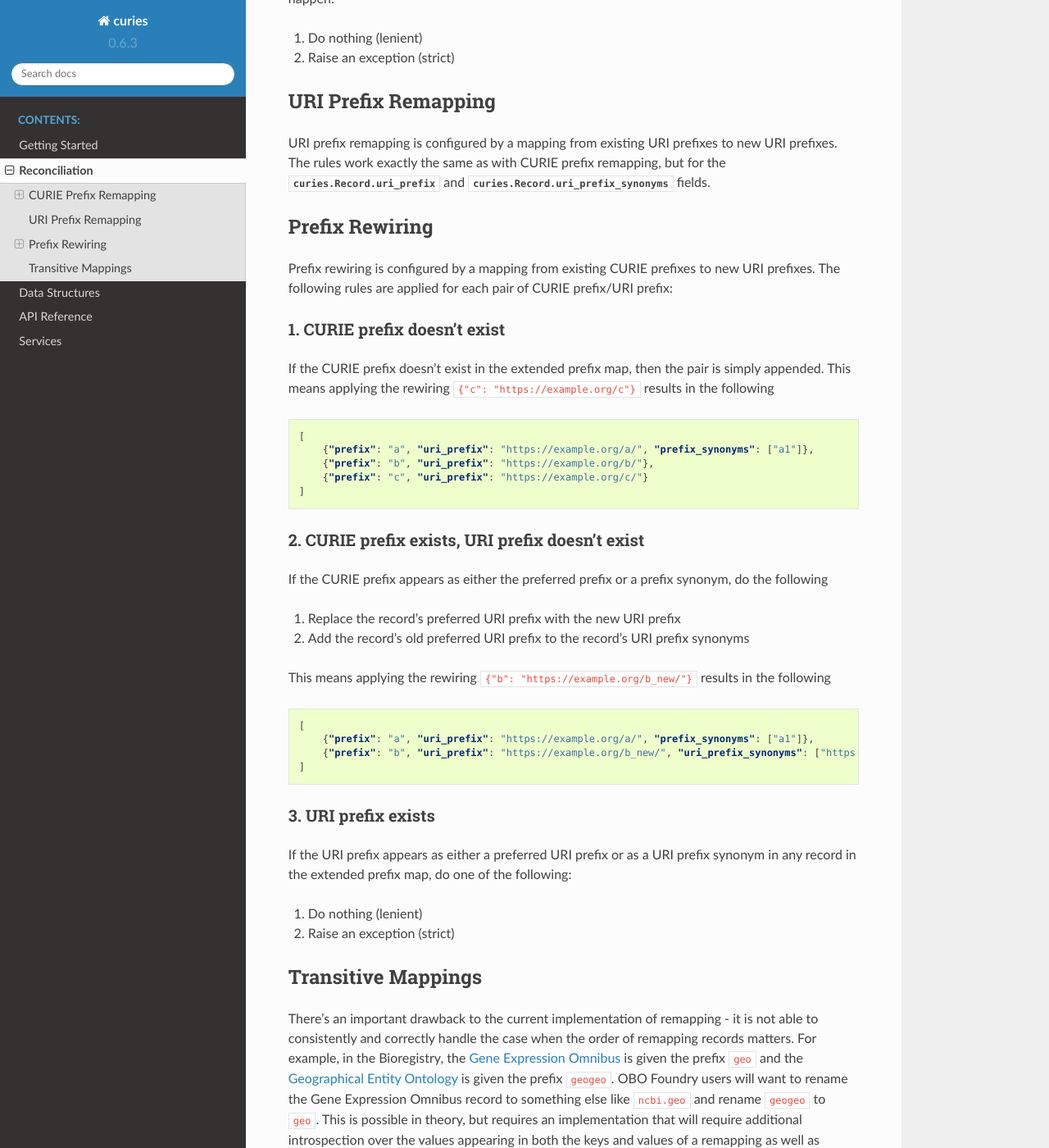
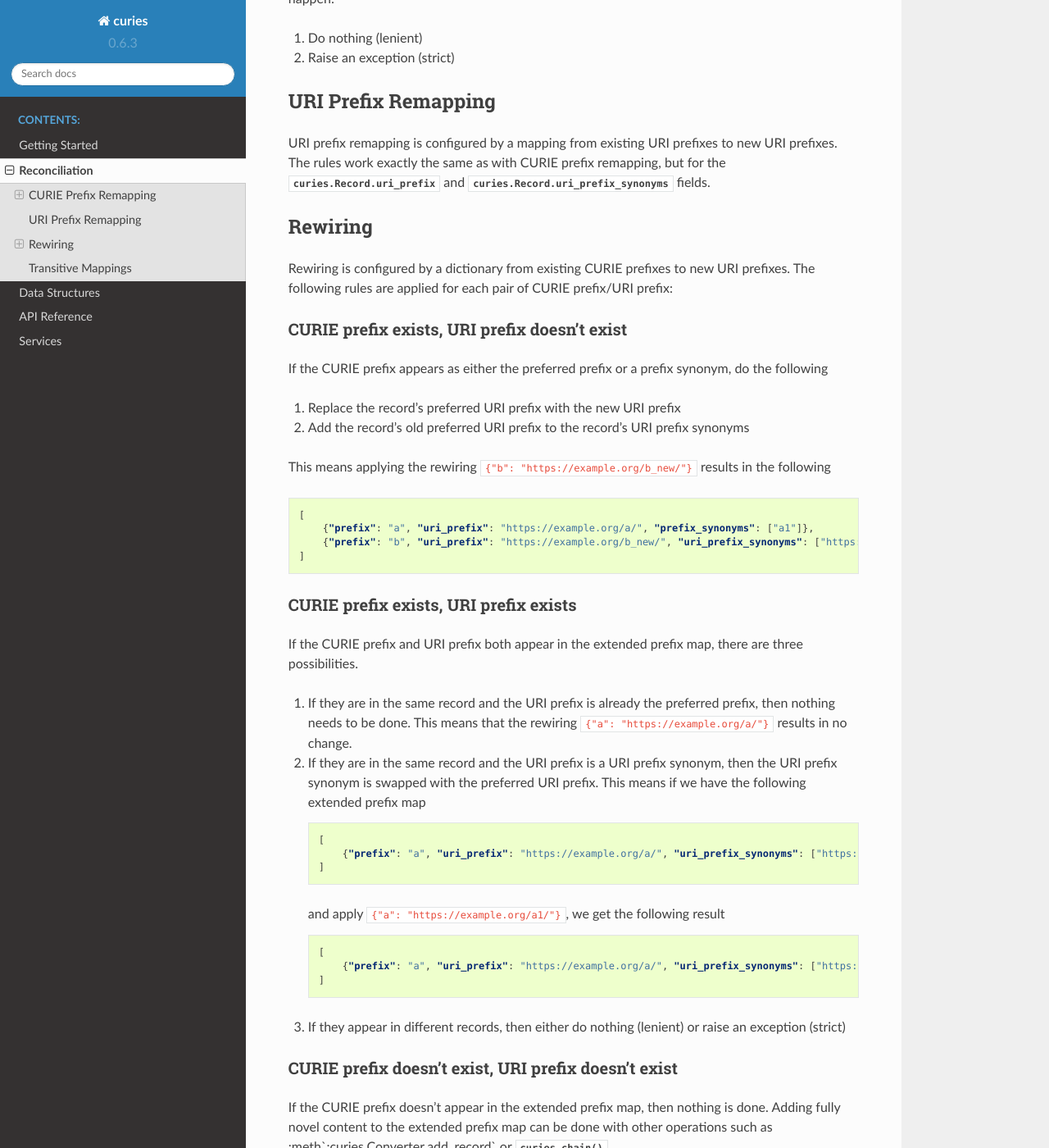
Before and after one commit to biopragmatics/curies, a Sphinx documentation site: the page built from docs/source/reconciliation.rst, in a window 1280 px wide and 1400 px high, scrolled down 2104 px. Shown: the whole window at 82% size. Built offline with Sphinx 7.4.7 and the Read the Docs theme 2.0.0, drawn with Linux system fonts in a browser that asks for light colours; some of the changed text lies outside the part shown.

Commit message:
Additional reconciliation docs (#76)
As a follow-up to #74, this PR improves the documentation based on
@matentzn's comments and adds an additional unit test.

```diff
--- a/docs/source/reconciliation.rst
+++ b/docs/source/reconciliation.rst
@@ -37,7 +37,7 @@ to illustrate how these operations work from a high level.
 
 CURIE Prefix Remapping
 ----------------------
-CURIE prefix remapping is configured by a mapping from existing CURIE prefixes to new CURIE prefixes.
+CURIE prefix remapping is configured by a dictionary from existing CURIE prefixes to new CURIE prefixes.
 The following rules are applied for each pair of old/new prefixes:
 
 1. New prefix exists
@@ -98,26 +98,13 @@ URI prefix remapping is configured by a mapping from existing URI prefixes to ne
 The rules work exactly the same as with CURIE prefix remapping, but for the :data:`curies.Record.uri_prefix` and
 :data:`curies.Record.uri_prefix_synonyms` fields.
 
-Prefix Rewiring
----------------
-Prefix rewiring is configured by a mapping from existing CURIE prefixes to new URI prefixes.
+Rewiring
+--------
+Rewiring is configured by a dictionary from existing CURIE prefixes to new URI prefixes.
 The following rules are applied for each pair of CURIE prefix/URI prefix:
 
-1. CURIE prefix doesn't exist
-~~~~~~~~~~~~~~~~~~~~~~~~~~~~~
-If the CURIE prefix doesn't exist in the extended prefix map, then the pair is simply appended.
-This means applying the rewiring ``{"c": "https://example.org/c"}`` results in the following
-
-.. code-block:: json
-
-    [
-        {"prefix": "a", "uri_prefix": "https://example.org/a/", "prefix_synonyms": ["a1"]},
-        {"prefix": "b", "uri_prefix": "https://example.org/b/"},
-        {"prefix": "c", "uri_prefix": "https://example.org/c/"}
-    ]
-
-2. CURIE prefix exists, URI prefix doesn't exist
-~~~~~~~~~~~~~~~~~~~~~~~~~~~~~~~~~~~~~~~~~~~~~~~~
+CURIE prefix exists, URI prefix doesn't exist
+~~~~~~~~~~~~~~~~~~~~~~~~~~~~~~~~~~~~~~~~~~~~~
 If the CURIE prefix appears as either the preferred prefix or a prefix synonym, do the following
 
 1. Replace the record's preferred URI prefix with the new URI prefix
@@ -132,8 +119,56 @@ This means applying the rewiring ``{"b": "https://example.org/b_new/"}`` results
         {"prefix": "b", "uri_prefix": "https://example.org/b_new/", "uri_prefix_synonyms": ["https://example.org/b/"]}
     ]
 
-3. URI prefix exists
-~~~~~~~~~~~~~~~~~~~~
+CURIE prefix exists, URI prefix exists
+~~~~~~~~~~~~~~~~~~~~~~~~~~~~~~~~~~~~~~
+If the CURIE prefix and URI prefix both appear in the extended prefix map, there are three possibilities.
+
+1. If they are in the same record and the URI prefix is already the preferred prefix, then nothing needs to be done.
+   This means that the rewiring ``{"a": "https://example.org/a/"}`` results in no change.
+2. If they are in the same record and the URI prefix is a URI prefix synonym, then the URI prefix synonym is
+   swapped with the preferred URI prefix. This means if we have the following extended prefix map
+
+   .. code-block:: json
+
+        [
+            {"prefix": "a", "uri_prefix": "https://example.org/a/", "uri_prefix_synonyms": ["https://example.org/a1/"]}
+        ]
+
+   and apply ``{"a": "https://example.org/a1/"}``, we get the following result
+
+   .. code-block:: json
+
+        [
+            {"prefix": "a", "uri_prefix": "https://example.org/a/", "uri_prefix_synonyms": ["https://example.org/a1/"]}
+        ]
+
+3. If they appear in different records, then either do nothing (lenient) or raise an exception (strict)
+
+CURIE prefix doesn't exist, URI prefix doesn't exist
+~~~~~~~~~~~~~~~~~~~~~~~~~~~~~~~~~~~~~~~~~~~~~~~~~~~~
+If the CURIE prefix doesn't appear in the extended prefix map, then nothing is done.
+Adding fully novel content to the extended prefix map can be done with other operations
+such as :meth`:curies.Converter.add_record` or :func:`curies.chain`.
+
+.. note::
+
+    There is discussion whether this case could be extended with the following:
+    if the CURIE prefix doesn't exist in the extended prefix map, then the pair is simply appended.
+    This means applying the rewiring ``{"c": "https://example.org/c"}`` results in the following
+
+    .. code-block:: json
+
+        [
+            {"prefix": "a", "uri_prefix": "https://example.org/a/", "prefix_synonyms": ["a1"]},
+            {"prefix": "b", "uri_prefix": "https://example.org/b/"},
+            {"prefix": "c", "uri_prefix": "https://example.org/c/"}
+        ]
+
+    This is not included in the base implementation because it conflates the job of "rewiring"
+    with appending to the extended prefix map
+
+CURIE prefix doesn't exist, URI prefix exists
+~~~~~~~~~~~~~~~~~~~~~~~~~~~~~~~~~~~~~~~~~~~~~
 If the URI prefix appears as either a preferred URI prefix or as a URI prefix synonym in
 any record in the extended prefix map, do one of the following:
 
@@ -142,7 +177,7 @@ any record in the extended prefix map, do one of the following:
 
 Transitive Mappings
 -------------------
-There's an important drawback to the current implementation of remapping - it is not able to consistently
+There's an important drawback to the current implementation of CURIE remapping - it is not able to consistently
 and correctly handle the case when the order of remapping records matters. For example, in the Bioregistry,
 the `Gene Expression Omnibus <https://www.ncbi.nlm.nih.gov/geo/>`_ is given the prefix ``geo`` and the
 `Geographical Entity Ontology <https://obofoundry.org/ontology/geo>`_ is given the
```
Also changed, not shown: 1 other file.
